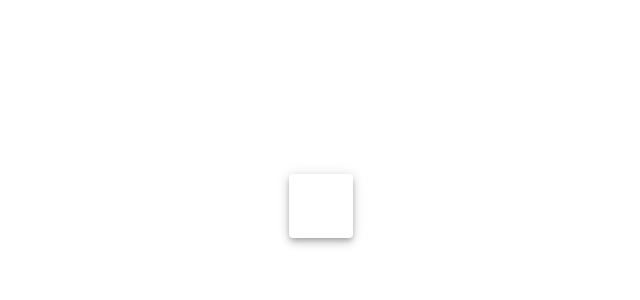
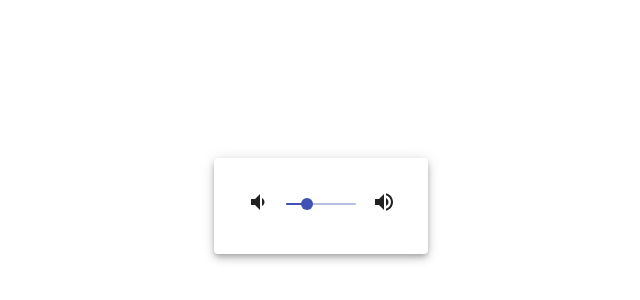
Before and after one commit to Tyaalina/Lab5, a React (Create React App) app in the folder app/: page / in a window 1280 px wide. Shown: the part 194-494 px from the top of the page, without its empty margins (319-959 px from the left). Built offline with nearby package versions, Linux system fonts and the light colour scheme; the HTML template or start-up script is replaced by a standard one.

Commit message:
Добавлен микшер громкости

```diff
--- a/app/package.json
+++ b/app/package.json
@@ -4,6 +4,7 @@
   "private": true,
   "dependencies": {
     "@material-ui/core": "^4.11.3",
+    "@material-ui/icons": "^4.11.2",
     "@testing-library/jest-dom": "^5.11.4",
     "@testing-library/react": "^11.1.0",
     "@testing-library/user-event": "^12.1.10",
--- a/app/src/App.js
+++ b/app/src/App.js
@@ -1,5 +1,10 @@
+import React from 'react'
 import { makeStyles } from '@material-ui/core/styles';
 import Paper from '@material-ui/core/Paper';
+import Slider from '@material-ui/core/Slider';
+import VolumeDown from '@material-ui/icons/VolumeDown';
+import VolumeUp from '@material-ui/icons/VolumeUp';
+import Grid from '@material-ui/core/Grid';
 
 const useStyles = makeStyles((theme) => ({
   root: {
@@ -8,7 +13,7 @@ const useStyles = makeStyles((theme) => ({
     height: '100%'
   },
   paper: {
-    width: 'max-content',
+    width: '150px',
     height: 'max-content',
     margin: 'auto',
     padding: theme.spacing(4)
@@ -20,9 +25,26 @@ const useStyles = makeStyles((theme) => ({
 
 function App() {
   const classes = useStyles();
+  const [value, setValue] = React.useState(30);
+
+  const handleChange = (event, newValue) => {
+    setValue(newValue);
+  };
+
   return (
     <div className={classes.root}>
       <Paper elevation={5} className={classes.paper}>
+        <Grid container spacing={2}>
+          <Grid item>
+            <VolumeDown />
+          </Grid>
+          <Grid item xs>
+            <Slider value={value} onChange={handleChange} aria-labelledby="continuous-slider" />
+          </Grid>
+          <Grid item>
+            <VolumeUp />
+          </Grid>
+        </Grid>
       </Paper>
     </div>
   );
```
Also changed, not shown: 1 other file (tests, documents, lock files or other folders).
